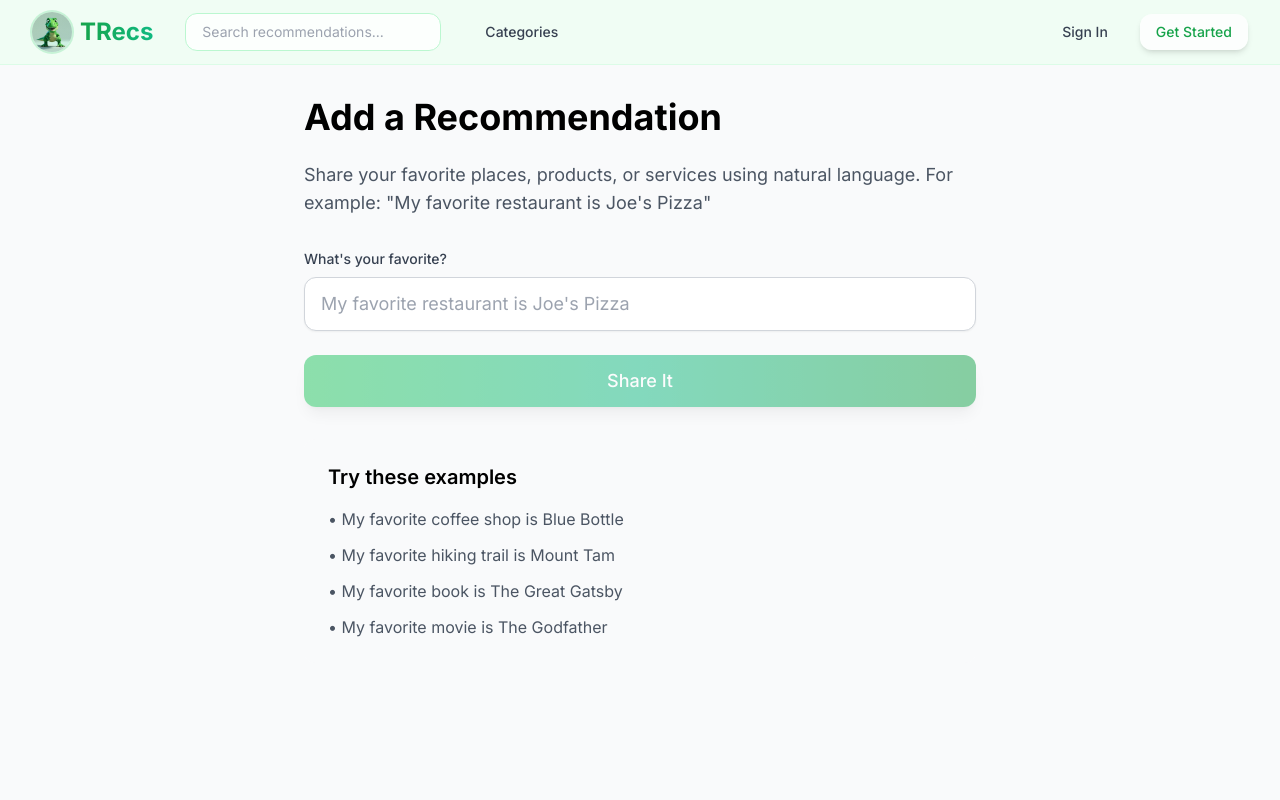
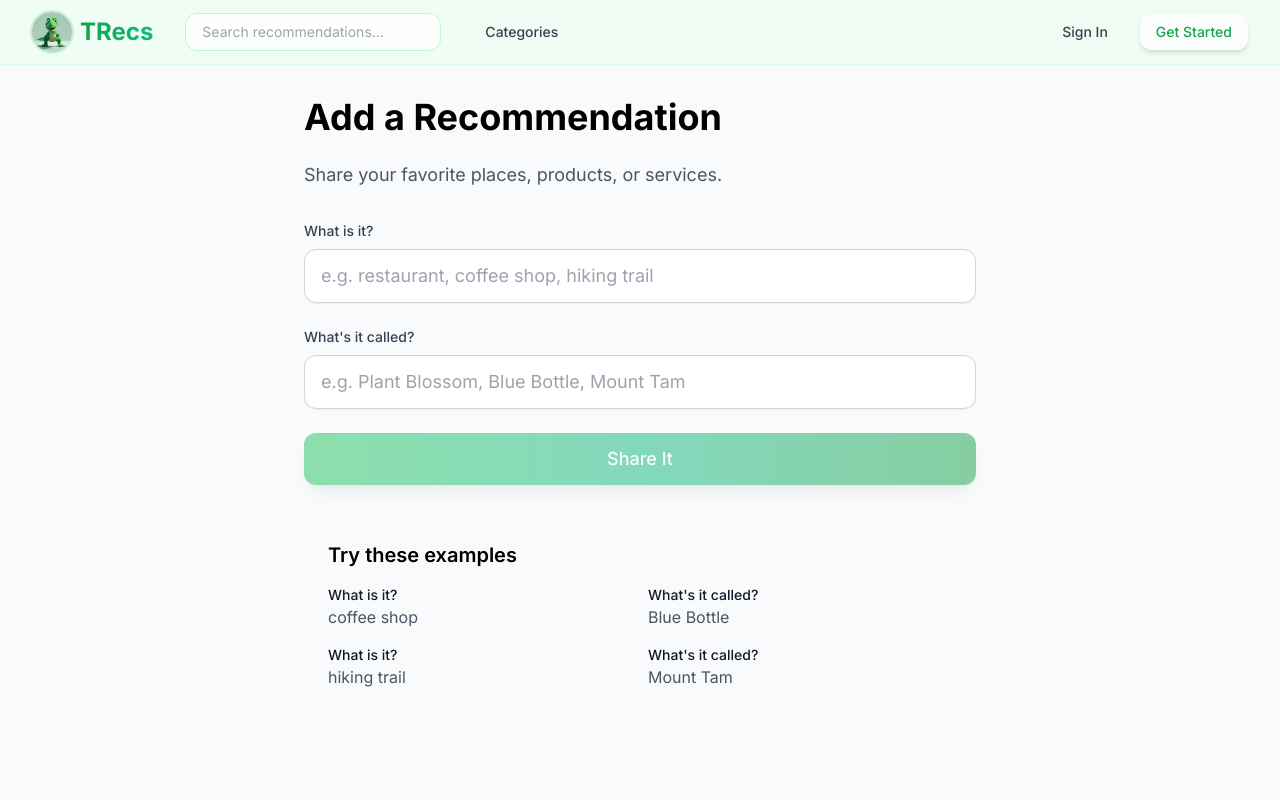
Before and after one commit to JoshRWeinstein/trecs, a Next.js app: page /add-rec in a window 1280 px wide. Shown: the top 800 px of the page. Built offline with nearby package versions, Linux system fonts and the light colour scheme; no server answers.

Commit message:
Simplify add recommendation form to use two fields instead of natural language

```diff
--- a/app/add-rec/page.tsx
+++ b/app/add-rec/page.tsx
@@ -8,7 +8,8 @@
 export default function AddRecPage() {
   const router = useRouter()
   const { data: session } = useSession()
-  const [input, setInput] = useState('')
+  const [category, setCategory] = useState('')
+  const [name, setName] = useState('')
   const [isProcessing, setIsProcessing] = useState(false)
   const [error, setError] = useState<string | null>(null)
   const [showSignUpPrompt, setShowSignUpPrompt] = useState(false)
@@ -19,15 +20,11 @@
     setError(null)
 
     try {
-      // Parse the natural language input
-      const match = input.match(/my favorite (.*?) is (.*)/i)
-      if (!match) {
-        setError('Please use the format "My favorite [type] is [name]"')
+      if (!category.trim() || !name.trim()) {
+        setError('Please fill in both fields')
         setIsProcessing(false)
         return
       }
-
-      const [, category, title] = match
 
       if (!session) {
         setShowSignUpPrompt(true)
@@ -42,7 +39,7 @@
           'Content-Type': 'application/json',
         },
         body: JSON.stringify({
-          title: title.trim(),
+          title: name.trim(),
           categoryId: category.trim().toLowerCase(), // This will be used to find or create the category
         }),
       })
@@ -66,8 +63,7 @@
       <div className="max-w-2xl mx-auto">
         <h1 className="text-4xl font-bold mb-6">Add a Recommendation</h1>
         <p className="text-lg text-gray-600 mb-8">
-          Share your favorite places, products, or services using natural language.
-          For example: "My favorite restaurant is Joe's Pizza"
+          Share your favorite places, products, or services.
         </p>
 
         {showSignUpPrompt ? (
@@ -94,16 +90,33 @@
         ) : (
           <form onSubmit={handleSubmit} className="space-y-6">
             <div>
-              <label htmlFor="recommendation" className="block text-sm font-medium text-gray-700 mb-2">
-                What's your favorite?
+              <label htmlFor="category" className="block text-sm font-medium text-gray-700 mb-2">
+                What is it?
               </label>
               <div className="relative">
                 <input
                   type="text"
-                  id="recommendation"
-                  value={input}
-                  onChange={(e) => setInput(e.target.value)}
-                  placeholder="My favorite restaurant is Joe's Pizza"
+                  id="category"
+                  value={category}
+                  onChange={(e) => setCategory(e.target.value)}
+                  placeholder="e.g. restaurant, coffee shop, hiking trail"
+                  className="w-full px-4 py-3 text-lg border border-gray-300 rounded-xl focus:outline-none focus:ring-2 focus:ring-green-500 focus:border-transparent shadow-sm"
+                  disabled={isProcessing}
+                />
+              </div>
+            </div>
+
+            <div>
+              <label htmlFor="name" className="block text-sm font-medium text-gray-700 mb-2">
+                What's it called?
+              </label>
+              <div className="relative">
+                <input
+                  type="text"
+                  id="name"
+                  value={name}
+                  onChange={(e) => setName(e.target.value)}
+                  placeholder="e.g. Plant Blossom, Blue Bottle, Mount Tam"
                   className="w-full px-4 py-3 text-lg border border-gray-300 rounded-xl focus:outline-none focus:ring-2 focus:ring-green-500 focus:border-transparent shadow-sm"
                   disabled={isProcessing}
                 />
@@ -120,7 +133,7 @@
 
             <button
               type="submit"
-              disabled={isProcessing || !input.trim()}
+              disabled={isProcessing || !category.trim() || !name.trim()}
               className="w-full px-6 py-3 text-lg font-medium text-white bg-gradient-to-r from-green-500 via-emerald-500 to-green-600 rounded-xl hover:from-green-600 hover:via-emerald-600 hover:to-green-700 focus:outline-none focus:ring-2 focus:ring-offset-2 focus:ring-green-500 transform transition-all duration-200 hover:scale-105 hover:shadow-xl active:scale-95 disabled:opacity-50 disabled:cursor-not-allowed shadow-lg"
             >
               {isProcessing ? 'Adding...' : 'Share It'}
@@ -130,12 +143,24 @@
 
         <div className="mt-8 p-6 bg-gray-50 rounded-xl">
           <h2 className="text-xl font-semibold mb-4">Try these examples</h2>
-          <ul className="space-y-3 text-gray-600">
-            <li>• My favorite coffee shop is Blue Bottle</li>
-            <li>• My favorite hiking trail is Mount Tam</li>
-            <li>• My favorite book is The Great Gatsby</li>
-            <li>• My favorite movie is The Godfather</li>
-          </ul>
+          <div className="grid grid-cols-2 gap-4">
+            <div>
+              <p className="text-sm font-medium text-gray-900">What is it?</p>
+              <p className="text-gray-600">coffee shop</p>
+            </div>
+            <div>
+              <p className="text-sm font-medium text-gray-900">What's it called?</p>
+              <p className="text-gray-600">Blue Bottle</p>
+            </div>
+            <div>
+              <p className="text-sm font-medium text-gray-900">What is it?</p>
+              <p className="text-gray-600">hiking trail</p>
+            </div>
+            <div>
+              <p className="text-sm font-medium text-gray-900">What's it called?</p>
+              <p className="text-gray-600">Mount Tam</p>
+            </div>
+          </div>
         </div>
       </div>
     </main>
```
